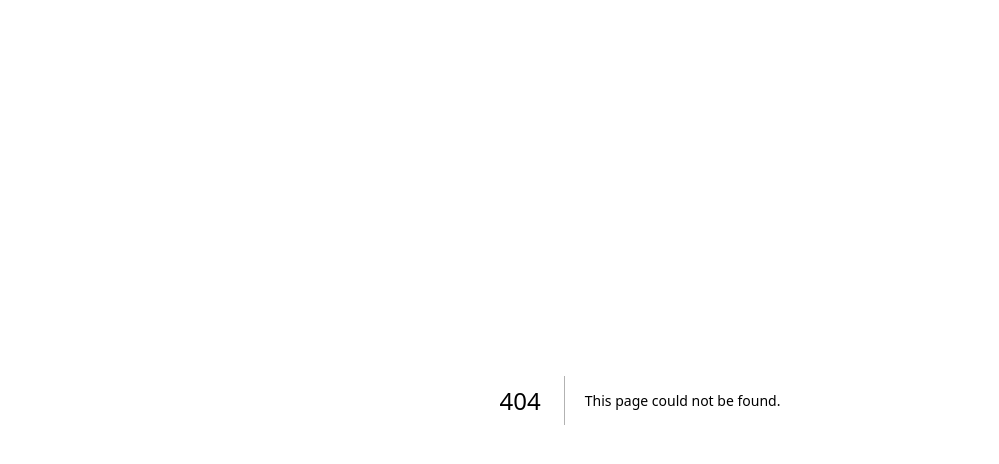
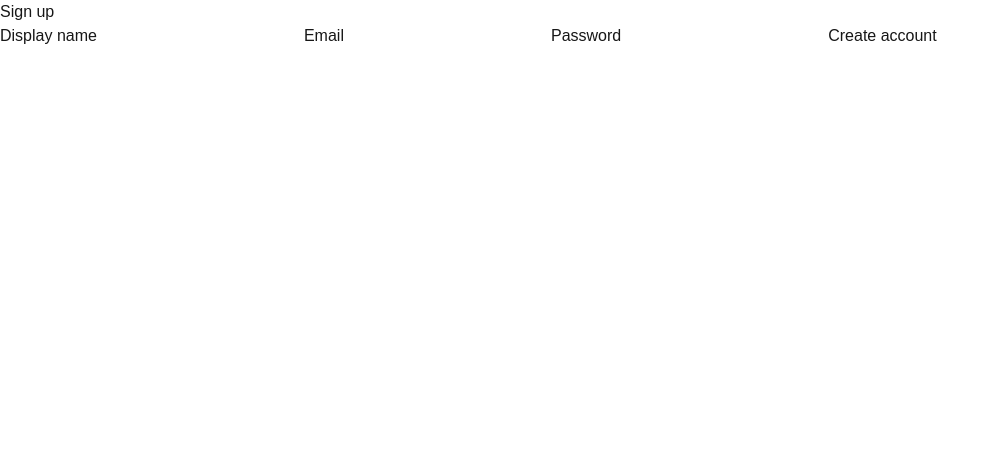
Before and after one commit to wassam101/SeenIt, a Next.js app: page /signup in a window 1280 px wide. Before the commit this address had no page. Shown: the top 464 px of the page, without its empty margins (0-999 px from the left). Built offline with nearby package versions, Linux system fonts and the light colour scheme.

Commit message:
feat: add signup and login pages

```diff
--- /dev/null
+++ b/app/(auth)/actions.ts
@@ -0,0 +1,41 @@
+'use server'
+import { createServerSupabase } from '@/lib/supabase/server'
+
+export async function signUp(formData: FormData): Promise<{ error?: string }> {
+  const email = formData.get('email') as string | null
+  const password = formData.get('password') as string | null
+  const displayName = formData.get('displayName') as string | null
+  if (!email || !password || !displayName) {
+    return { error: 'Email, password, and display name are required' }
+  }
+
+  const supabase = createServerSupabase()
+  const { data, error } = await supabase.auth.signUp({ email, password })
+  if (error || !data.user) {
+    return { error: error?.message ?? 'Sign up failed' }
+  }
+
+  const { error: profileError } = await supabase
+    .from('profiles')
+    .insert({ id: data.user.id, display_name: displayName })
+  if (profileError) {
+    return { error: profileError.message }
+  }
+
+  return {}
+}
+
+export async function signIn(formData: FormData): Promise<{ error?: string }> {
+  const email = formData.get('email') as string | null
+  const password = formData.get('password') as string | null
+  if (!email || !password) {
+    return { error: 'Email and password are required' }
+  }
+
+  const supabase = createServerSupabase()
+  const { error } = await supabase.auth.signInWithPassword({ email, password })
+  if (error) {
+    return { error: error.message }
+  }
+  return {}
+}
--- /dev/null
+++ b/app/(auth)/login/page.tsx
@@ -0,0 +1,34 @@
+'use client'
+import { useState } from 'react'
+import { useRouter } from 'next/navigation'
+import { signIn } from '../actions'
+
+export default function LoginPage() {
+  const router = useRouter()
+  const [error, setError] = useState<string | undefined>()
+
+  async function handleSubmit(formData: FormData) {
+    const result = await signIn(formData)
+    if (result.error) {
+      setError(result.error)
+      return
+    }
+    router.push('/')
+  }
+
+  return (
+    <form action={handleSubmit}>
+      <h1>Log in</h1>
+      {error && <p role="alert">{error}</p>}
+      <label>
+        Email
+        <input name="email" type="email" required />
+      </label>
+      <label>
+        Password
+        <input name="password" type="password" required />
+      </label>
+      <button type="submit">Log in</button>
+    </form>
+  )
+}
--- /dev/null
+++ b/app/(auth)/signup/page.tsx
@@ -0,0 +1,38 @@
+'use client'
+import { useState } from 'react'
+import { useRouter } from 'next/navigation'
+import { signUp } from '../actions'
+
+export default function SignupPage() {
+  const router = useRouter()
+  const [error, setError] = useState<string | undefined>()
+
+  async function handleSubmit(formData: FormData) {
+    const result = await signUp(formData)
+    if (result.error) {
+      setError(result.error)
+      return
+    }
+    router.push('/')
+  }
+
+  return (
+    <form action={handleSubmit}>
+      <h1>Sign up</h1>
+      {error && <p role="alert">{error}</p>}
+      <label>
+        Display name
+        <input name="displayName" required />
+      </label>
+      <label>
+        Email
+        <input name="email" type="email" required />
+      </label>
+      <label>
+        Password
+        <input name="password" type="password" required minLength={8} />
+      </label>
+      <button type="submit">Create account</button>
+    </form>
+  )
+}
```
Also changed, not shown: 1 other file (tests, documents, lock files or other folders).
